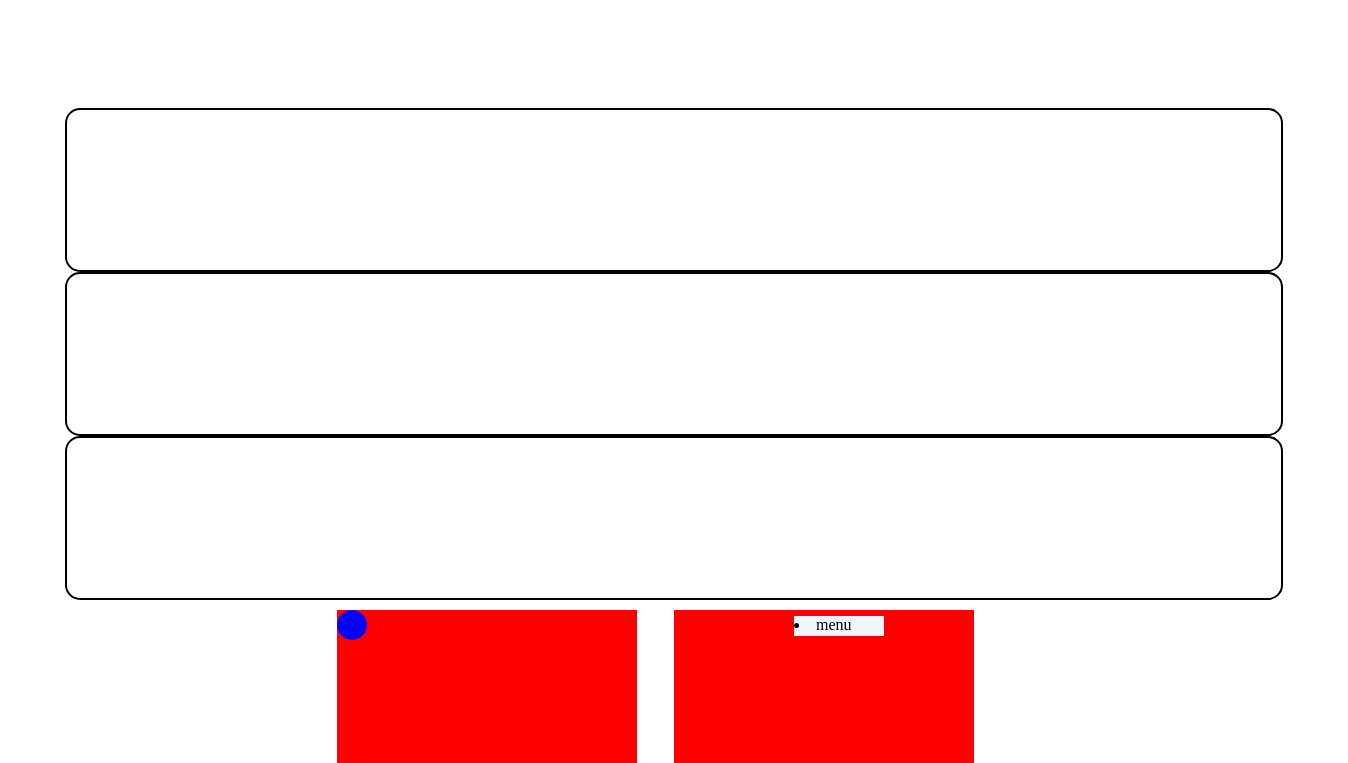
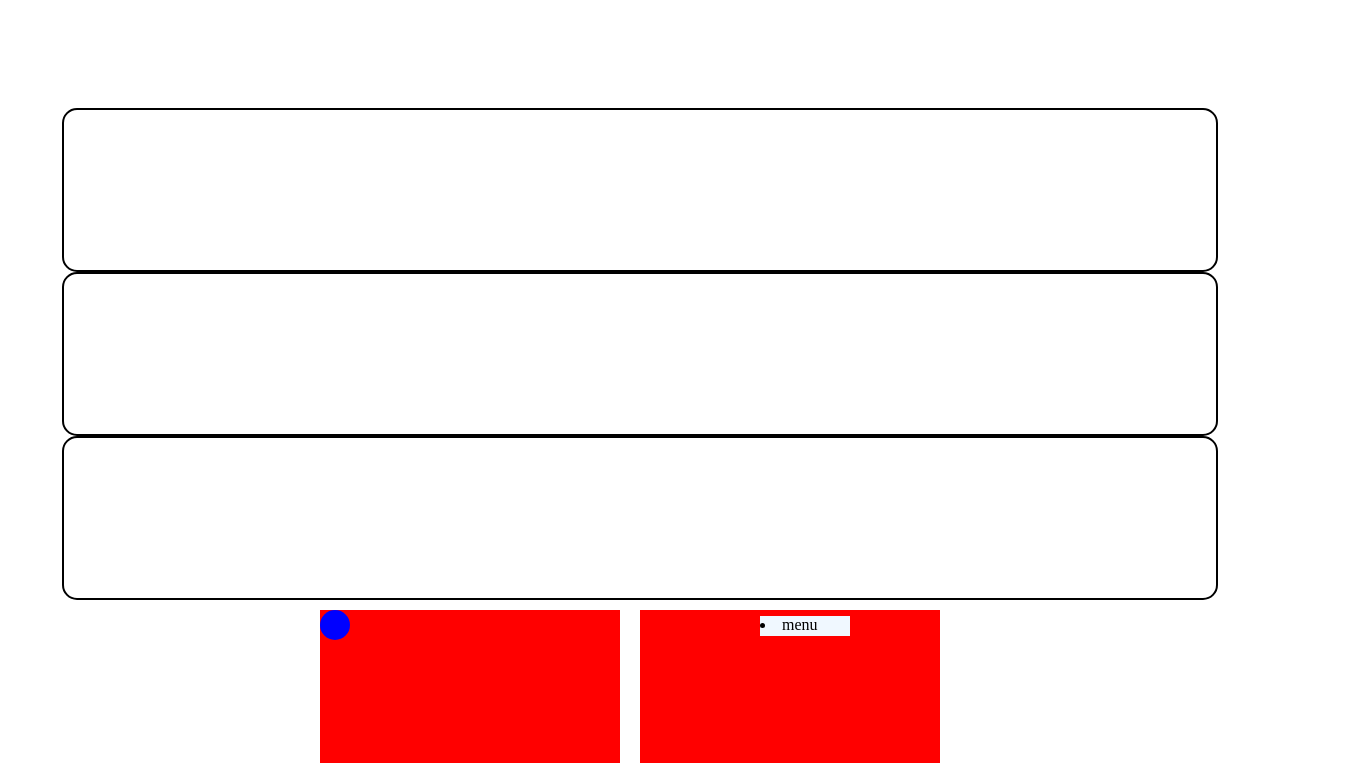
Before and after one commit to axelemilio/MiPrimerJuego, a plain HTML site: page index.html in a window 1280 px wide. Shown: the part 79-842 px from the top of the page, 1348 px wide, since content can reach past the window. Drawn offline with Linux system fonts and the light colour scheme.

Commit message:
Update css.css

```diff
--- a/css.css
+++ b/css.css
@@ -3,7 +3,7 @@
     padding: 0px;
 }
 body {
-width:1348px;
+max-width:1348px;
 position: relative;
 margin: auto;
 }
```
